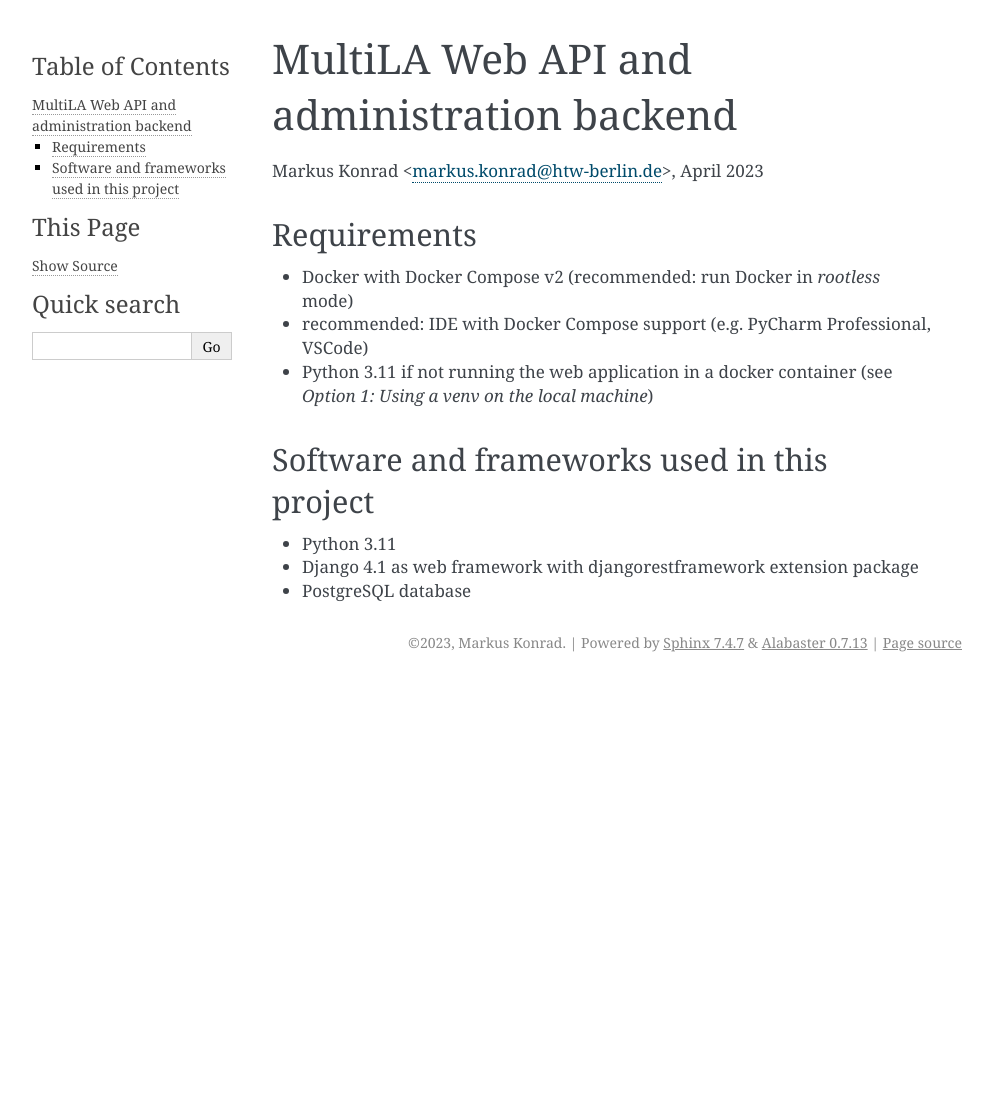
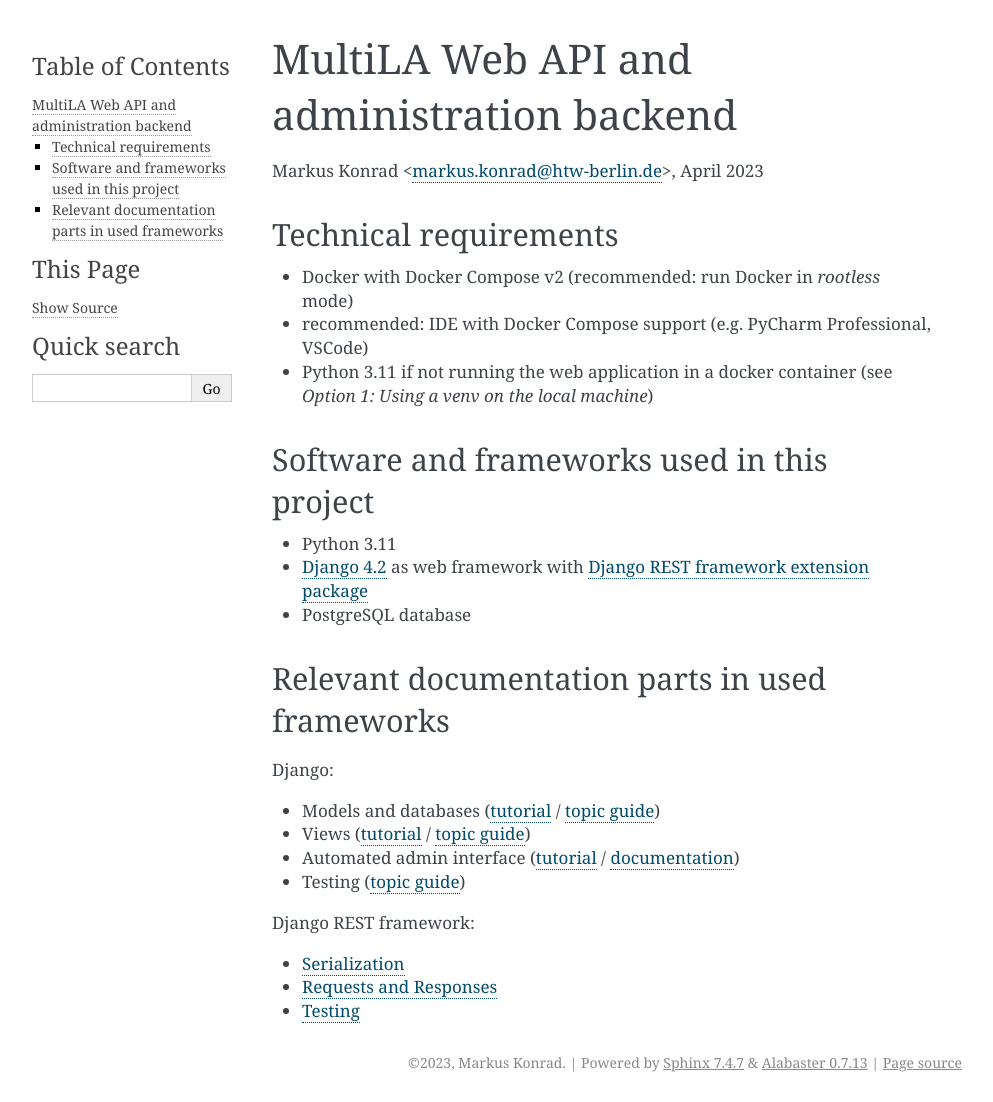
Before and after one commit to IFAFMultiLA/webapi, a Sphinx documentation site: the page built from docs/source/intro.rst, in a window 1280 px wide. Shown: the whole page, without its empty margins (148-1141 px from the left). Built offline with Sphinx 7.4.7, drawn with Linux system fonts in a browser that asks for light colours; before the commit the page ends 900 px from its top, so only the background shows below that.

Commit message:
more doc

```diff
--- a/docs/source/intro.rst
+++ b/docs/source/intro.rst
@@ -5,8 +5,8 @@ MultiLA Web API and administration backend
 
 Markus Konrad <markus.konrad@htw-berlin.de>, April 2023
 
-Requirements
-------------
+Technical requirements
+----------------------
 
 - Docker with Docker Compose v2 (recommended: run Docker in *rootless* mode)
 - recommended: IDE with Docker Compose support (e.g. PyCharm Professional, VSCode)
@@ -17,5 +17,26 @@ Software and frameworks used in this project
 --------------------------------------------
 
 - Python 3.11
-- Django 4.1 as web framework with djangorestframework extension package
+- `Django 4.2 <https://www.djangoproject.com/>`_ as web framework with
+  `Django REST framework extension package <https://www.django-rest-framework.org/>`_
 - PostgreSQL database
+
+
+Relevant documentation parts in used frameworks
+-----------------------------------------------
+
+Django:
+
+- Models and databases (`tutorial <https://docs.djangoproject.com/en/4.2/intro/tutorial02/>`_ /
+  `topic guide <https://docs.djangoproject.com/en/4.2/topics/db/>`_)
+- Views (`tutorial <https://docs.djangoproject.com/en/4.2/intro/tutorial03/>`_ /
+  `topic guide <https://docs.djangoproject.com/en/4.2/topics/http/views/>`_)
+- Automated admin interface (`tutorial <https://docs.djangoproject.com/en/4.2/intro/tutorial02/>`_ /
+  `documentation <https://docs.djangoproject.com/en/4.2/#the-admin>`_)
+- Testing (`topic guide <https://docs.djangoproject.com/en/4.2/topics/testing/>`_)
+
+Django REST framework:
+
+- `Serialization <https://www.django-rest-framework.org/tutorial/1-serialization/>`_
+- `Requests and Responses <https://www.django-rest-framework.org/tutorial/2-requests-and-responses/>`_
+- `Testing <https://www.django-rest-framework.org/api-guide/testing/>`_
```
Also changed, not shown: README.rst (+12 -2 lines), 7 other files.
